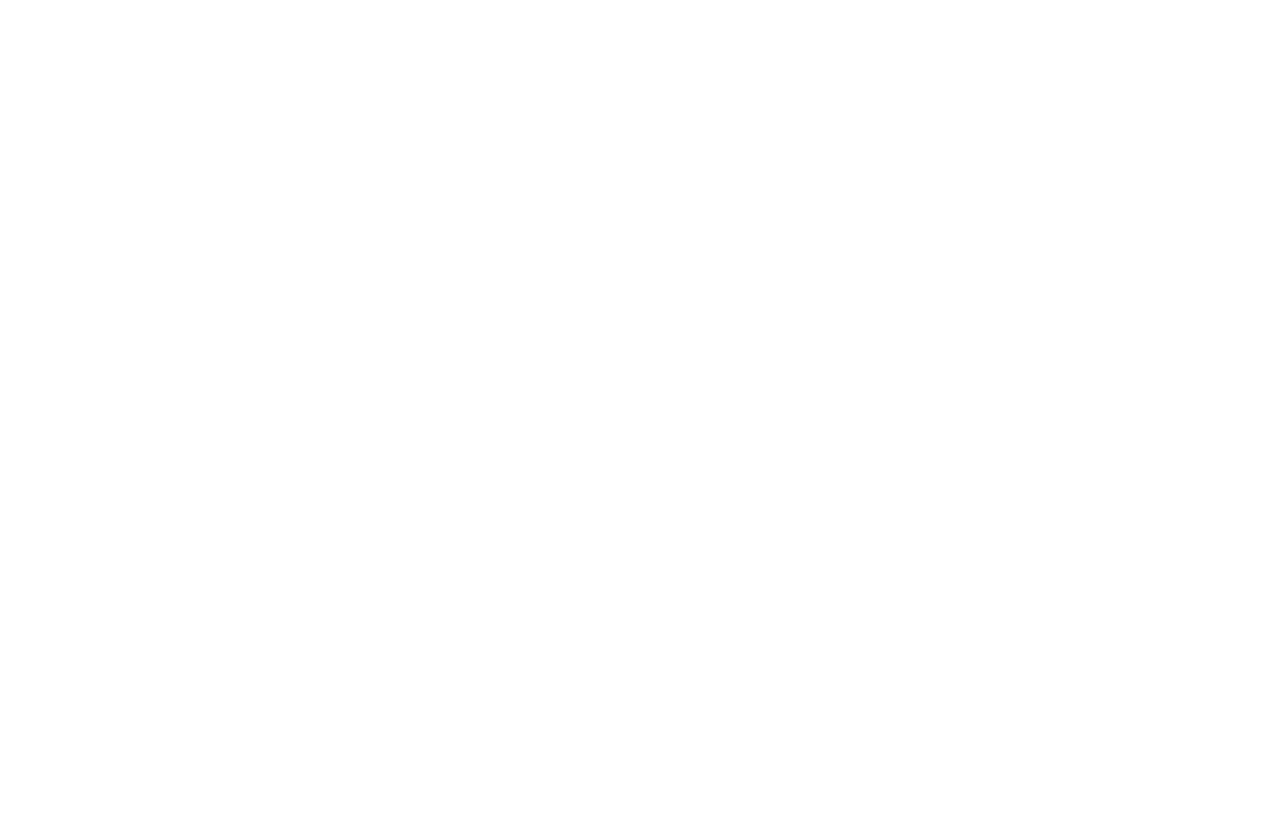
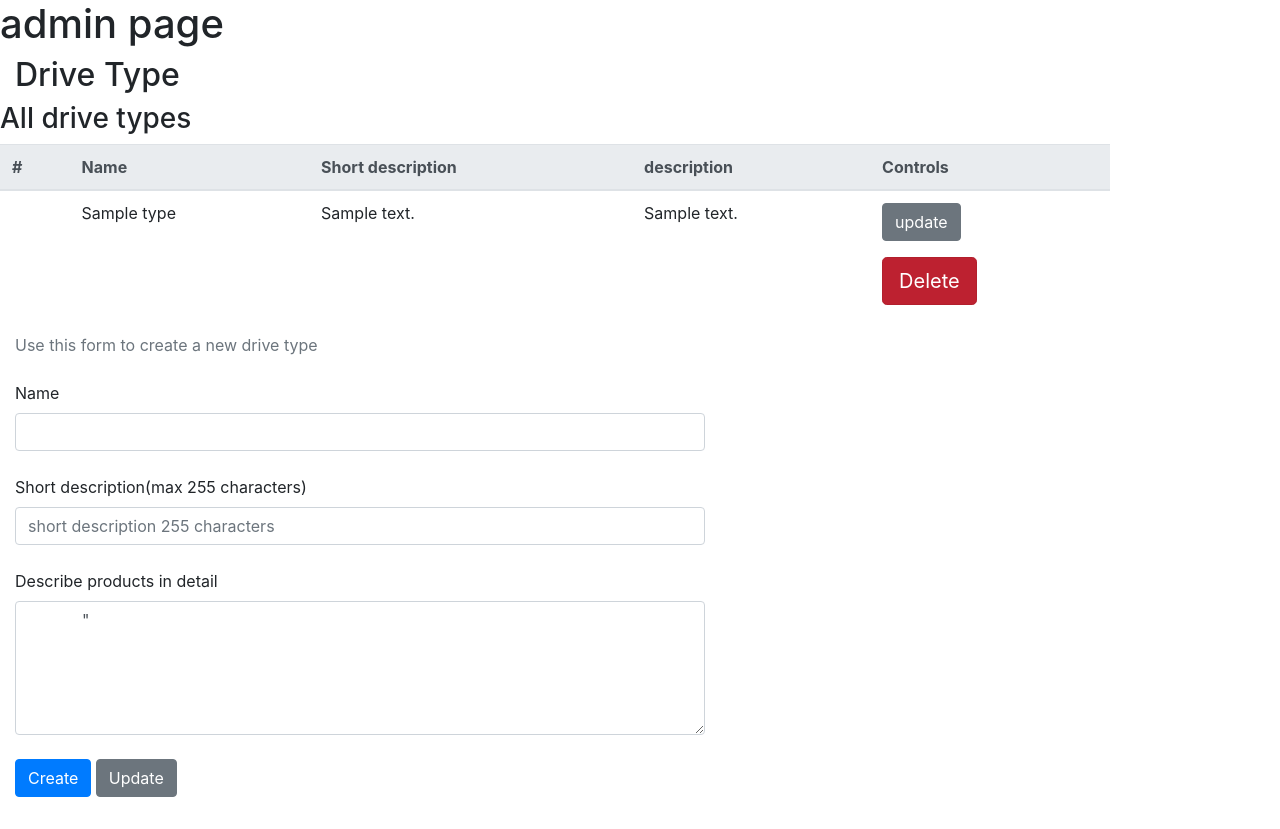
Before and after one commit to the-Old-Bikeshop/bike-shop-solution, a PHP site: page /admin/admin.php in a window 1280 px wide. Before the commit the page is empty. Before the commit the page ends 800 px from the top, so only its background shows below. Run offline with PHP 8.4, Linux system fonts and the light colour scheme; tables that the repository leaves empty hold one stand-in row (values such as "Sample post"); data that the repository does not hold is empty; some libraries are stand-ins or nearby versions.

Commit message:
C R and U are made for drive_type, D is left. the clas can be adapated for other simple uses.

```diff
--- a/admin/admin.php
+++ b/admin/admin.php
@@ -1 +1,35 @@
 <?php
+spl_autoload_register(function ($class)
+{require_once"classes/".$class.".php";});
+
+?>
+
+
+
+<html lang="en">
+<head>
+    <!-- Required meta tags -->
+    <meta charset="utf-8">
+    <meta name="viewport" content="width=device-width, initial-scale=1, shrink-to-fit=no">
+
+    <!-- Bootstrap CSS -->
+    <link rel="stylesheet" href="https://maxcdn.bootstrapcdn.com/bootstrap/4.0.0/css/bootstrap.min.css" integrity="sha384-Gn5384xqQ1aoWXA+058RXPxPg6fy4IWvTNh0E263XmFcJlSAwiGgFAW/dAiS6JXm" crossorigin="anonymous">
+
+    <title>Admin</title>
+</head>
+<body>
+
+<h1>admin page</h1>
+
+<?php include_once "includes/drive-type.php" ?>
+
+
+
+
+
+
+<script src="https://code.jquery.com/jquery-3.2.1.slim.min.js" integrity="sha384-KJ3o2DKtIkvYIK3UENzmM7KCkRr/rE9/Qpg6aAZGJwFDMVNA/GpGFF93hXpG5KkN" crossorigin="anonymous"></script>
+<script src="https://cdnjs.cloudflare.com/ajax/libs/popper.js/1.12.9/umd/popper.min.js" integrity="sha384-ApNbgh9B+Y1QKtv3Rn7W3mgPxhU9K/ScQsAP7hUibX39j7fakFPskvXusvfa0b4Q" crossorigin="anonymous"></script>
+<script src="https://maxcdn.bootstrapcdn.com/bootstrap/4.0.0/js/bootstrap.min.js" integrity="sha384-JZR6Spejh4U02d8jOt6vLEHfe/JQGiRRSQQxSfFWpi1MquVdAyjUar5+76PVCmYl" crossorigin="anonymous"></script>
+</body>
+</html>
--- /dev/null
+++ b/admin/classes/DBcon.php
@@ -0,0 +1,30 @@
+<?php
+
+class DBcon
+{
+    protected const DB_SERVER = 'localhost';
+    protected const DB_USER = 'admin2';
+    protected const DB_PASSWORD = 'Mirodenii1!';
+    protected const DB_DATABASE = 'bikeshop';
+    public $dbCon;
+
+    public function __construct() {
+        $user = $this::DB_USER;
+        $pass = $this::DB_PASSWORD;
+        $server = $this::DB_SERVER;
+        $database = $this::DB_DATABASE;
+
+        try {
+            $this->dbCon = new PDO("mysql:host=$server; dbname=$database; charset=utf8", $user, $pass);
+            $this->dbCon->setAttribute(PDO::ATTR_ERRMODE, PDO::ERRMODE_EXCEPTION);
+            return $this->dbCon;
+        } catch (PDOException $err) {
+            echo "Error: " . $err->getMessage(). "<br />";
+            die();
+        }
+    }
+    public function dbClose() {
+        $this->dbCon = null;
+    }
+
+}
--- /dev/null
+++ b/admin/classes/DriveType.php
@@ -0,0 +1,79 @@
+<?php
+
+class DriveType
+{
+
+    protected $name = "";
+    protected $short_description = "";
+    protected $description = "";
+    protected $id ="";
+
+    public $db;
+    public $message = "";
+
+    public function __construct($name = "", $short_description = "", $description = "") {
+            $this->db = new DBcon();
+            $this->name = filter_var(trim($name),FILTER_SANITIZE_STRING);
+            $this->short_description = filter_var(trim($short_description),FILTER_SANITIZE_STRING);
+            $this->description = filter_var(trim($description),FILTER_SANITIZE_STRING);
+    }
+
+    public function fetchOneDriveType($id) {
+        $query = $this->db->dbCon->prepare("SELECT * FROM `drive_type` WHERE drive_typeID = $id");
+
+        if($query->execute()) {
+            $result = $query->fetch(PDO::FETCH_ASSOC);
+            return $result;
+        }
+        return "The database could not be reached";
+    }
+
+    public function fetchAllDriveTypes() {
+        $query = $this->db->dbCon->prepare("SELECT * FROM `drive_type`");
+        if($query->execute()) {
+            $result = $query->fetchAll();
+            return $result;
+        }
+        return "The database could not be reached";
+    }
+
+    public function createBikeDrive() {
+        $query = $this->db->dbCon->prepare("INSERT INTO `drive_type` (name, short_description, description)
+                                            VALUES (:name, :short_description, :description)");
+        $query->bindValue(':name', $this->name);
+        $query->bindValue(':short_description', $this->short_description);
+        $query->bindValue("description", $this->description);
+
+        if($query->execute()) {
+            $this->message = "Product created";
+        } else {
+            $this->message = "ERROR, product could not be created";
+        }
+
+    }
+
+    public function updateBikeDrive( $name, $short_description, $description, $id) {
+
+        $this->name = filter_var(trim($name),FILTER_SANITIZE_STRING);
+        $this->short_description = filter_var(trim($short_description),FILTER_SANITIZE_STRING);
+        $this->description = filter_var(trim($description),FILTER_SANITIZE_STRING);
+
+        $query = $this->db->dbCon->prepare("UPDATE `drive_type` SET
+                                                        `name` = :name ,
+                                                        `short_description` = :short_description,
+                                                        `description` = :description
+                                                    WHERE drive_typeID = $id");
+
+        $query->bindValue(':name', $this->name);
+        $query->bindValue(':short_description', $this->short_description);
+        $query->bindValue("description", $this->description);
+
+        if($query->execute()) {
+            $this->message = "Product updated";
+        } else {
+            $this->message = "ERROR, product could not be updated";
+        }
+    }
+
+
+}
--- /dev/null
+++ b/admin/includes/drive-type.php
@@ -0,0 +1,131 @@
+<!--CREATE TABLE braking_system (-->
+<!--braking_systemID INT NOT NULL PRIMARY KEY AUTO_INCREMENT,-->
+<!--`name` VARCHAR(255) NOT NULL,-->
+<!--`condition` INT(2)-->
+<!--);-->
+
+<!--CREATE TABLE drive_type (-->
+<!--drive_typeID INT NOT NULL PRIMARY KEY AUTO_INCREMENT,-->
+<!--`name` VARCHAR(100) NOT NULL,-->
+<!--`description` TEXT,-->
+<!--short_description VARCHAR(255)-->
+<!--);-->
+<!---->
+
+
+<!--CREATE TABLE wheel_size (-->
+<!--wheel_sizeID INT NOT NULL PRIMARY KEY AUTO_INCREMENT,-->
+<!--wheel_ISO VARCHAR(255) NOT NULL,-->
+<!--tire_ISO VARCHAR(255) NOT NULL-->
+<!--);-->
+
+<!--CREATE TABLE braking_system (-->
+<!--braking_systemID INT NOT NULL PRIMARY KEY AUTO_INCREMENT,-->
+<!--`name` VARCHAR(255) NOT NULL,-->
+<!--`condition` INT(2)-->
+<!--);-->
+
+
+<!--CREATE TABLE category (-->
+<!--categoryID INT NOT NULL PRIMARY KEY AUTO_INCREMENT,-->
+<!--`name` VARCHAR(100) NOT NULL,-->
+<!--`description` TEXT,-->
+<!--short_description VARCHAR(255)-->
+<!--);-->
+
+<?php
+    $drive_type = new DriveType();
+  if(isset($_POST['submit-new'])) {
+      $drive_type = new DriveType($_POST['name'], $_POST['short_description'], $_POST['description']);
+      $drive_type->createBikeDrive();
+  }elseif(isset($_POST['update'])) {
+      $drive_type = new DriveType();
+      $drive = $drive_type->fetchOneDriveType($_POST['id']);
+  }elseif(isset($_POST['submit-update'])){
+      $drive_type = new DriveType();
+      $drive_type->updateBikeDrive($_POST['name'], $_POST['short_description'], $_POST['description'], $_POST["drive_typeID"] );
+  }
+
+?>
+
+<section class="container row">
+
+<div class="col-12">
+    <h2>
+        Drive Type
+    </h2>
+</div>
+    <h3>All drive types</h3>
+    <table class="table">
+        <thead class="thead-light">
+        <tr>
+            <th scope="col">#</th>
+
+            <th scope="col">Name</th>
+            <th scope="col">Short description</th>
+            <th scope="col">description</th>
+            <th scope="col">Controls</th>
+        </tr>
+        </thead>
+        <tbody>
+        <?php foreach ($drive_type->fetchAllDriveTypes() as $res): ?>
+            <tr>
+                <th scope="row"></th>
+                <td><?php echo $res['name']?></td>
+                <td><?php echo $res['short_description']?></td>
+                <td><?php echo $res['description']?></td>
+                <td>
+                    <form action="" method="post">
+                        <input type="hidden" name="id" value="<?php echo $res['drive_typeID'] ?>">
+                        <input type="submit" name="update" value="update" class="btn btn-secondary" >
+                    </form>
+                    <a href= "#?delete=<?php echo $res['ID']?>" class="btn btn-danger btn-lg active" role="button" aria-pressed="true">Delete</a></td>
+            </tr>
+        <?php endforeach ?>
+
+        </tbody>
+    </table>
+
+<!--    display message-->
+    <?php if(isset($drive_type->message)): ?>
+
+        <div>
+            <h3><?php echo $drive_type->message ?></h3>
+        </div>
+
+    <?php endif  ?>
+
+
+<!--    the form for creating and updating drive_type starts here-->
+
+
+
+<form class="col-12 row" action="" method="post">
+    <p class="text-secondary  col-12">Use this form to create a new drive type</p>
+    <div class="form-group col-12 col-md-8 mt-2">
+        <label for="name">Name</label>
+        <input type="text" class="form-control" id="name" name="name" placeholder="name of the drive type" value=" <?php echo isset($drive['name']) ? $drive['name'] : '' ?>" required>
+    </div>
+    <div class="form-group col-12 col-md-8 mt-2">
+        <label for="short_description">Short description(max 255 characters)</label>
+        <input type="text" class="form-control" id="short_description" name="short_description" placeholder="short description 255 characters" value="<?php echo isset($drive['short_description']) ? $drive['short_description'] : '' ?>"">
+    </div>
+    <div class="form-group col-12 col-md-8 mt-2">
+        <label for="description">Describe products in detail</label>
+        <textarea class="form-control" id="description" rows="5" name="description">
+            <?php echo isset($drive['description']) ? $drive['description'] : '' ?>"
+        </textarea>
+    </div>
+    <?php if(isset($drive['drive_typeID'])): ?>
+
+        <input type="hidden" name = "drive_typeID" value = "<?php echo $drive['drive_typeID'] ?>">
+
+    <?php endif; ?>
+    <div class="form-group col-12 col-md-8 mt-2">
+        <input type="submit" class="btn btn-primary" name="submit-new" value="Create">
+        <input type="submit" class="btn btn-secondary" name="submit-update" value="Update">
+    </div>
+
+</form>
+
+</section>
```
Also changed, not shown: admin/includes/base_inserts.php (deleted, +0 -62 lines).
